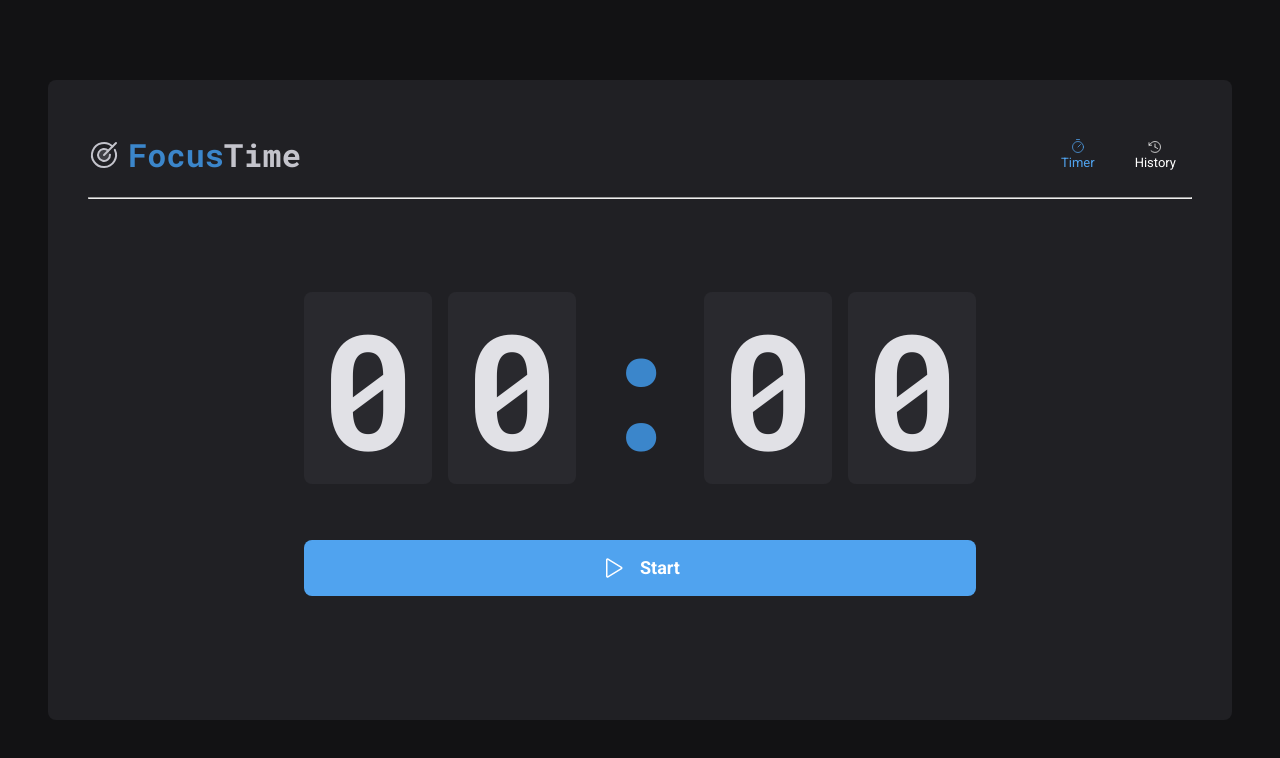
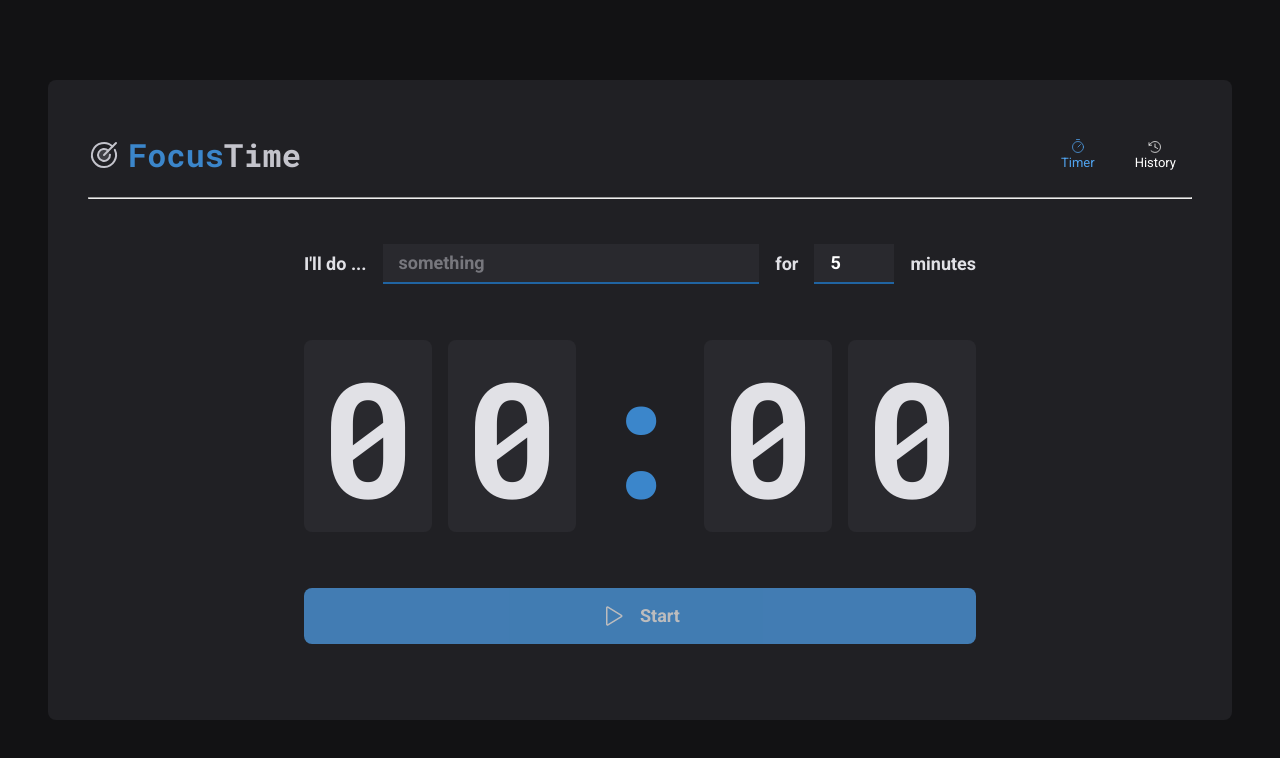
Before and after one commit to KayoRenato/FocusTime, a React (Vite) app: page / in a window 1280 px wide. Shown: the top 758 px of the page. Built offline with nearby package versions, Linux system fonts and the light colour scheme.

Commit message:
chore: end refactor form

```diff
--- a/src/pages/Home/components/Countdown/index.tsx
+++ b/src/pages/Home/components/Countdown/index.tsx
@@ -1,13 +1,17 @@
 import { differenceInSeconds } from 'date-fns'
-import { useState, useEffect, useContext } from 'react'
+import { useEffect, useContext } from 'react'
 import { CyclesContext } from '../..'
 import { CountdownContainer, Separator } from './styles'
 
 export function CountDown() {
-  const { activeCycle, activeCycleId, markCurrentCycleAsFinished } =
-    useContext(CyclesContext)
+  const {
+    activeCycle,
+    activeCycleId,
+    amountSecondsPassed,
+    markCurrentCycleAsFinished,
+    setSecondsPassed,
+  } = useContext(CyclesContext)
 
-  const [amountSecondsPassed, setAmountSecondsPassed] = useState<number>(0)
   const totalSeconds = activeCycle ? activeCycle.minutesAmount * 60 : 0
 
   useEffect(() => {
@@ -22,10 +26,10 @@
 
         if (secondsPassed >= totalSeconds) {
           markCurrentCycleAsFinished()
-          setAmountSecondsPassed(totalSeconds)
+          setSecondsPassed(totalSeconds)
           clearInterval(interval)
         } else {
-          setAmountSecondsPassed(secondsPassed)
+          setSecondsPassed(secondsPassed)
         }
       }, 1000)
     }
@@ -33,7 +37,13 @@
     return () => {
       clearInterval(interval)
     }
-  }, [activeCycle, totalSeconds, activeCycleId, markCurrentCycleAsFinished])
+  }, [
+    activeCycle,
+    totalSeconds,
+    activeCycleId,
+    markCurrentCycleAsFinished,
+    setSecondsPassed,
+  ])
 
   const currentSeconds = activeCycle ? totalSeconds - amountSecondsPassed : 0
 
--- a/src/pages/Home/components/NewCycleForm/index.tsx
+++ b/src/pages/Home/components/NewCycleForm/index.tsx
@@ -1,18 +1,15 @@
 import { useContext } from 'react'
+import { useFormContext } from 'react-hook-form'
 import { CyclesContext } from '../..'
 import { FormContainer, MinutesInput, TaskInput } from './styles'
 
-export function NewCycleForm() {
+interface NewCycleFormProps {
+  hasTask: string | undefined
+}
+
+export function NewCycleForm(props: NewCycleFormProps) {
   const { activeCycle } = useContext(CyclesContext)
-
-  const { register, handleSubmit, watch, reset } = useForm<NewCycleFormProps>({
-    defaultValues: {
-      task: '',
-      minutesAmount: 5,
-    },
-  })
-
-  const hasTask = watch('task')
+  const { register } = useFormContext()
 
   return (
     <FormContainer>
@@ -43,7 +40,7 @@
         {...register('minutesAmount', {
           required: true,
           valueAsNumber: true,
-          disabled: !hasTask,
+          disabled: !props.hasTask,
         })}
       />
       <span>minutes</span>
--- a/src/pages/Home/index.tsx
+++ b/src/pages/Home/index.tsx
@@ -1,5 +1,6 @@
 import { Play, Stop } from 'phosphor-react'
 import { createContext, useState } from 'react'
+import { FormProvider, useForm } from 'react-hook-form'
 // import { useForm } from 'react-hook-form'
 import { CountDown } from './components/Countdown'
 import { NewCycleForm } from './components/NewCycleForm'
@@ -18,33 +19,37 @@
   finishedDate?: Date
 }
 
-// interface NewCycleFormProps {
-//   task: string
-//   minutesAmount: number
-// }
-
 interface CycleContextType {
   activeCycle: Cycle | undefined
   activeCycleId: string | null
+  amountSecondsPassed: number
   markCurrentCycleAsFinished: () => void
+  setSecondsPassed: (seconds: number) => void
 }
 
 export const CyclesContext = createContext({} as CycleContextType)
 
+interface NewCycleFormProps {
+  task: string
+  minutesAmount: number
+}
+
 export function Home() {
   const [cycles, setCycles] = useState<Cycle[]>([])
   const [activeCycleId, setActiveCycleId] = useState<string | null>(null)
+  const [amountSecondsPassed, setAmountSecondsPassed] = useState<number>(0)
 
   const activeCycle = cycles.find((cycle) => cycle.id === activeCycleId)
 
-  // const { handleSubmit, reset, watch } = useForm<NewCycleFormProps>({
-  //   defaultValues: {
-  //     task: '',
-  //     minutesAmount: 5,
-  //   },
-  // })
+  const newCycleForm = useForm<NewCycleFormProps>({
+    defaultValues: {
+      task: '',
+      minutesAmount: 5,
+    },
+  })
 
-  // const hasTask = watch('task')
+  const { handleSubmit, watch, reset } = newCycleForm
+  const hasTask = watch('task')
 
   function markCurrentCycleAsFinished() {
     setCycles((currentCycles) =>
@@ -56,22 +61,26 @@
     )
   }
 
-  // function handleCreateNewCycle(data: any) {
-  //   const id = String(new Date().getTime())
+  function handleCreateNewCycle(data: any) {
+    const id = String(new Date().getTime())
 
-  //   const newCycle: Cycle = {
-  //     id,
-  //     task: data.task,
-  //     minutesAmount: data.minutesAmount,
-  //     startDate: new Date(),
-  //   }
+    const newCycle: Cycle = {
+      id,
+      task: data.task,
+      minutesAmount: data.minutesAmount,
+      startDate: new Date(),
+    }
 
-  //   setCycles((currentCycles) => [...currentCycles, newCycle])
-  //   setActiveCycleId(id)
-  //   setAmountSecondsPassed(0)
+    setCycles((currentCycles) => [...currentCycles, newCycle])
+    setActiveCycleId(id)
+    setAmountSecondsPassed(0)
 
-  //   reset()
-  // }
+    reset()
+  }
+
+  function setSecondsPassed(seconds: number) {
+    setAmountSecondsPassed(seconds)
+  }
 
   function handleStopCycle() {
     setCycles((currentCycles) =>
@@ -86,11 +95,19 @@
 
   return (
     <HomeContainer>
-      <form /* onSubmit={handleSubmit(handleCreateNewCycle)} */ action="">
+      <form onSubmit={handleSubmit(handleCreateNewCycle)} action="">
         <CyclesContext.Provider
-          value={{ activeCycle, activeCycleId, markCurrentCycleAsFinished }}
+          value={{
+            activeCycle,
+            activeCycleId,
+            amountSecondsPassed,
+            markCurrentCycleAsFinished,
+            setSecondsPassed,
+          }}
         >
-          {/* {activeCycle ? <></> : <NewCycleForm />} */}
+          <FormProvider {...newCycleForm}>
+            {activeCycle ? <></> : <NewCycleForm hasTask={hasTask} />}
+          </FormProvider>
           <CountDown />
         </CyclesContext.Provider>
 
@@ -100,7 +117,7 @@
             Stop
           </StopCountdownButton>
         ) : (
-          <StartCountdownButton /* disabled={!hasTask} */ type="submit">
+          <StartCountdownButton disabled={!hasTask} type="submit">
             <Play size={24} />
             Start
           </StartCountdownButton>
```
